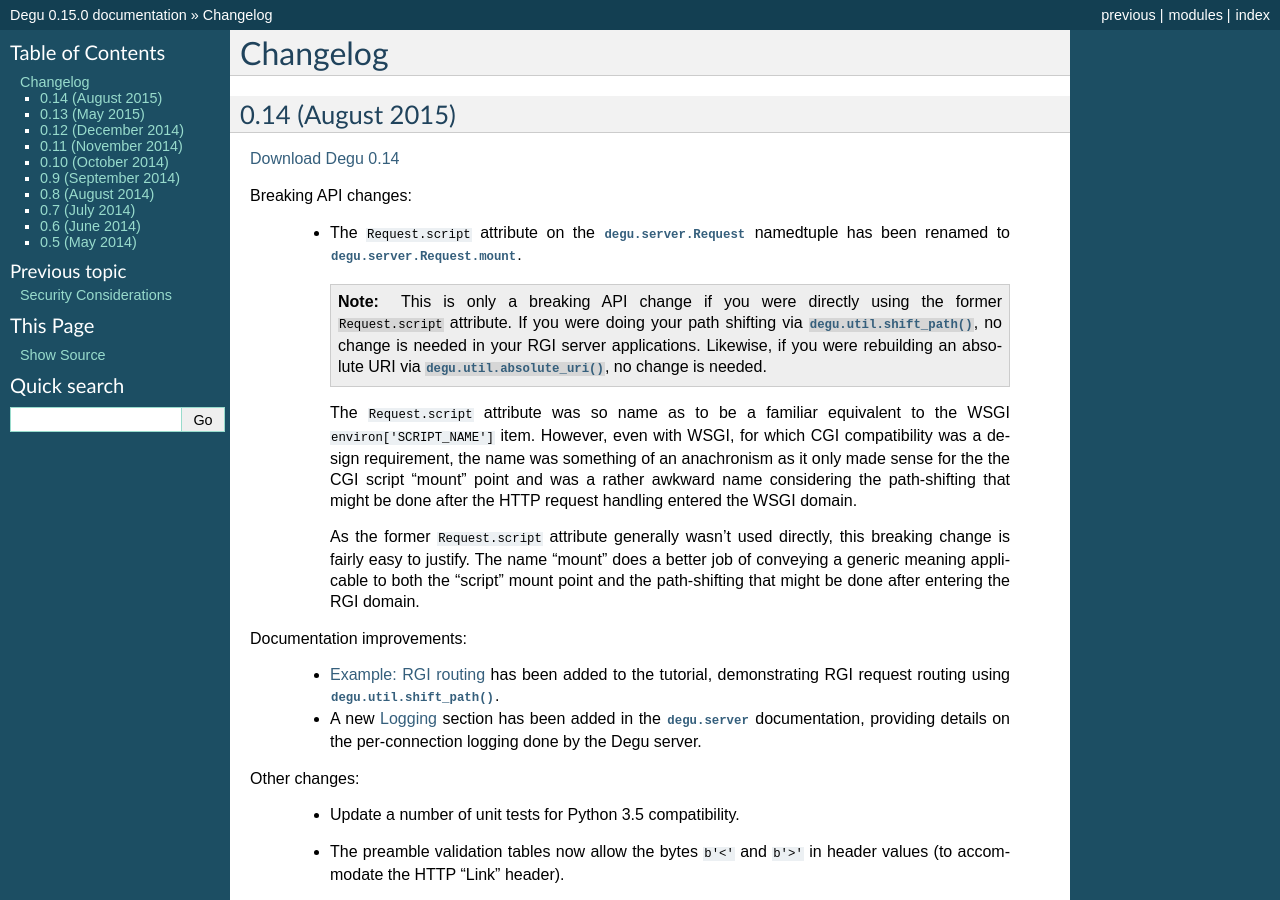
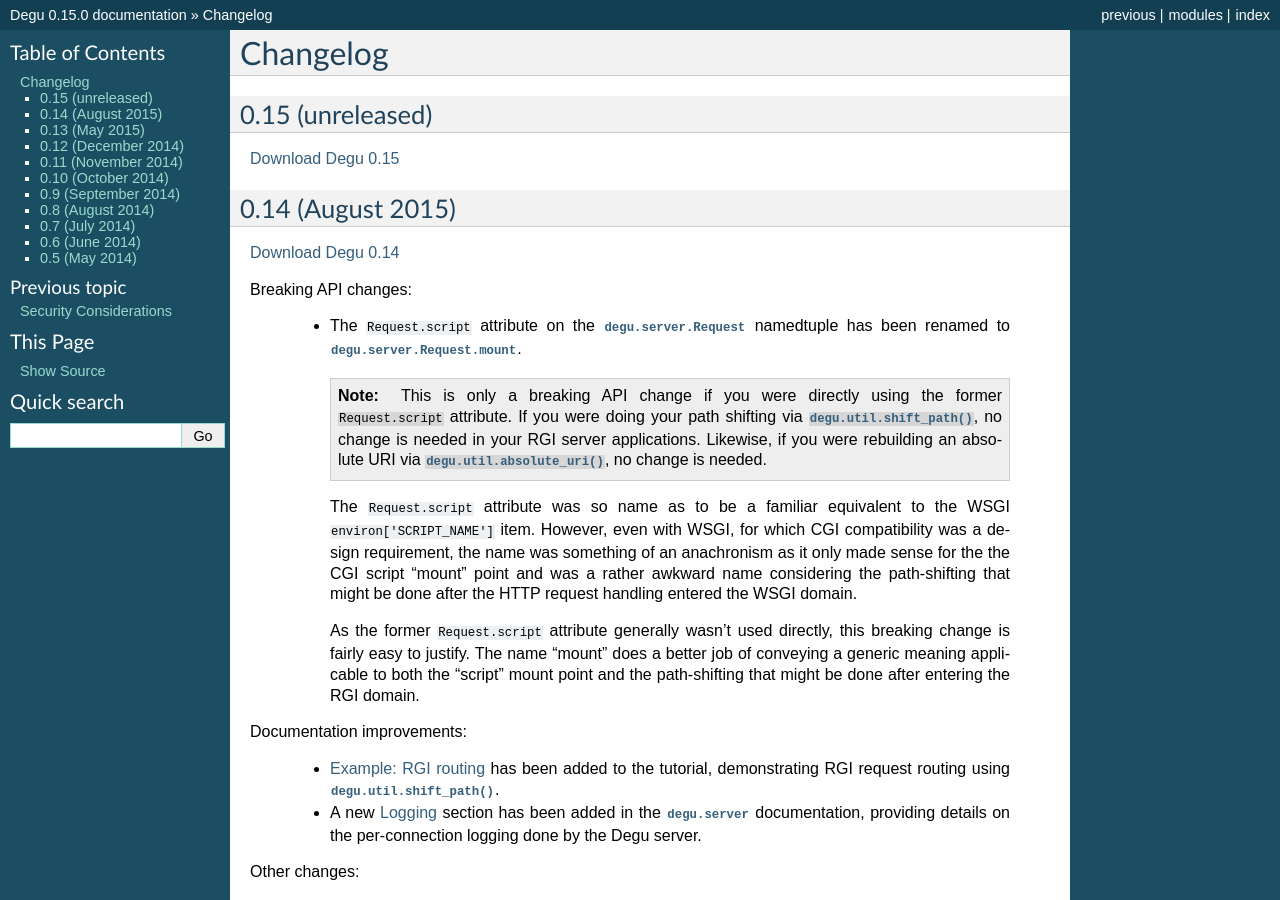
Before and after one commit to json420/degu, a Sphinx documentation site: the page built from doc/changelog.rst, in a window 1280 px wide and 900 px high. Built offline with Sphinx 7.4.7, drawn with Linux system fonts in a browser that asks for light colours.

Commit message:
Start doc/changelog.rst entry for 0.15

```diff
--- a/doc/changelog.rst
+++ b/doc/changelog.rst
@@ -1,5 +1,12 @@
 Changelog
 =========
+
+
+0.15 (unreleased)
+------------------
+
+`Download Degu 0.15`_
+
 
 
 0.14 (August 2015)
@@ -1370,6 +1377,7 @@ Two things motivated these breaking API changes:
       themselves creating clients)
 
 
+.. _`Download Degu 0.15`: https://launchpad.net/degu/+milestone/0.15
 .. _`Download Degu 0.14`: https://launchpad.net/degu/+milestone/0.14
 .. _`Download Degu 0.13`: https://launchpad.net/degu/+milestone/0.13
 .. _`Download Degu 0.12`: https://launchpad.net/degu/+milestone/0.12
```
